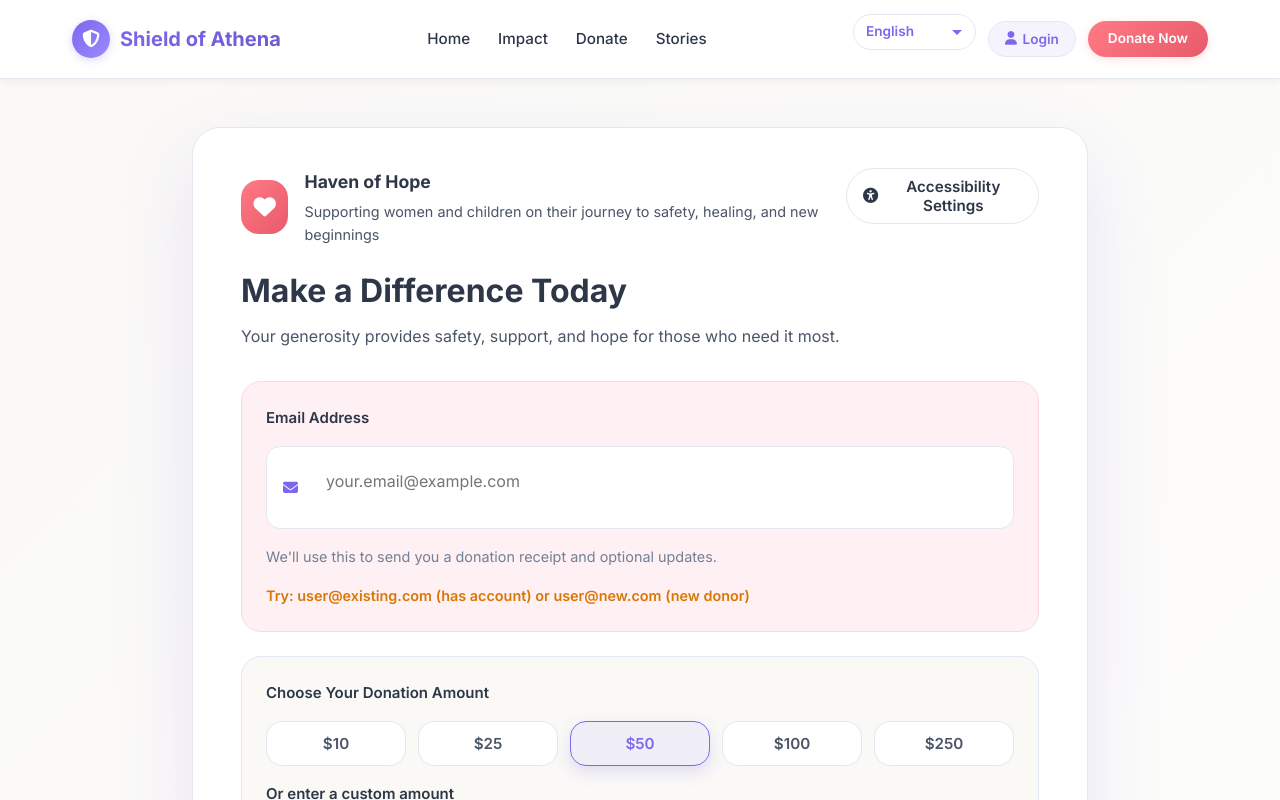
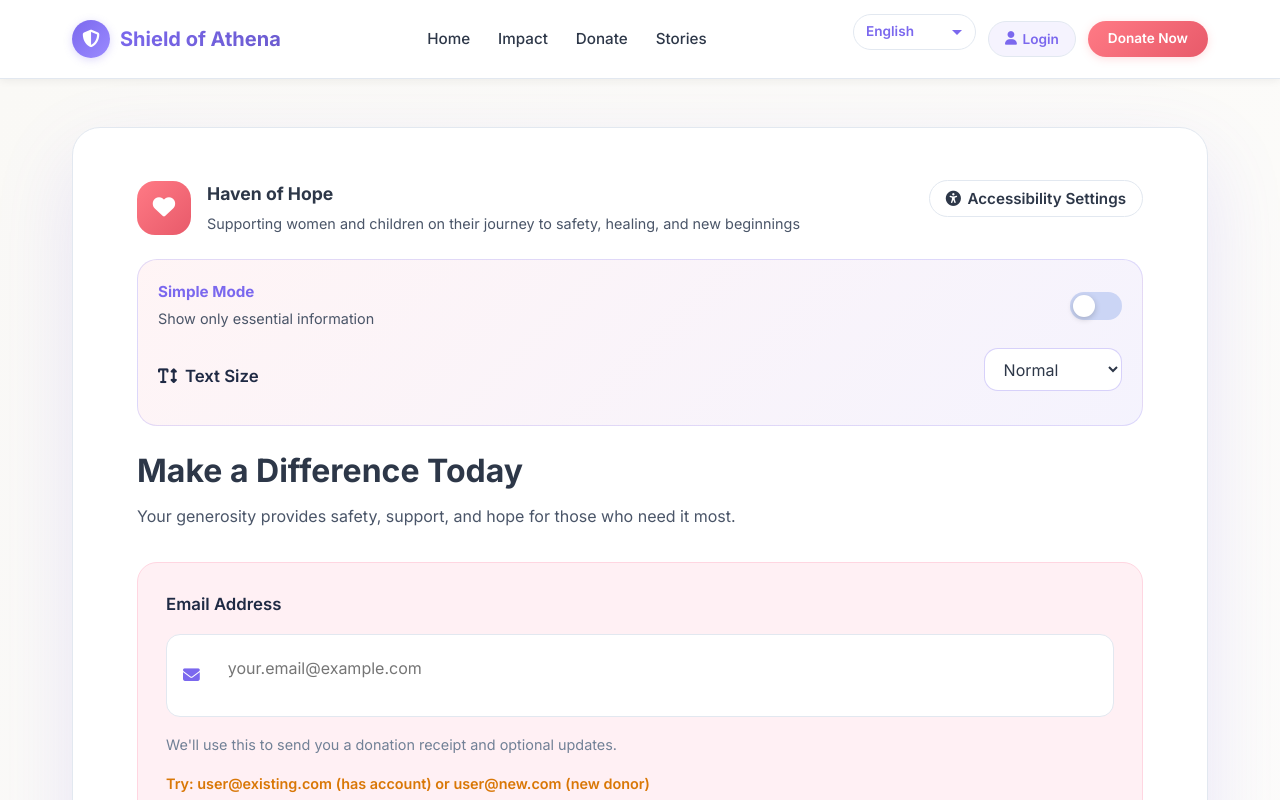
Before and after one commit to bryanTRX/project-team, an Angular app in the folder frontend/: page /payment in a window 1280 px wide. Both pictures are taken after a click on the button "Accessibility Settings". Shown: the top 800 px of the page. Built offline with nearby package versions, Linux system fonts and the light colour scheme.

Commit message:
feat: Implement accessibility features and enhance payment component layout

```diff
--- a/frontend/src/components/payment/payment.component.html
+++ b/frontend/src/components/payment/payment.component.html
@@ -1,7 +1,7 @@
 <section class="payment-section">
   <div class="container">
     <ng-container *ngIf="!showSuccess; else successState">
-      <div class="payment-card">
+      <div class="payment-card" [ngClass]="{'text-large': textSize === 'large', 'text-xlarge': textSize === 'xlarge'}">
         <div class="form-intro">
           <div class="org-brand">
             <div class="brand-icon">
@@ -14,10 +14,37 @@
               </p>
             </div>
           </div>
-          <button class="accessibility-btn" type="button">
+          <button class="accessibility-btn" type="button" (click)="toggleAccessibilityPanel()">
             <i class="fas fa-universal-access"></i>
             <span>Accessibility Settings</span>
           </button>
+        </div>
+        <div class="accessibility-panel" *ngIf="showAccessibilityPanel">
+          <div class="panel-row">
+            <div>
+              <p class="panel-title">Simple Mode</p>
+              <span class="panel-subtitle">Show only essential information</span>
+            </div>
+            <label class="toggle-switch">
+              <input
+                type="checkbox"
+                name="simpleMode"
+                [(ngModel)]="simpleMode"
+                (change)="trackSimpleModeChange()">
+              <span class="slider"></span>
+            </label>
+          </div>
+          <div class="panel-row">
+            <div class="panel-label">
+              <i class="fas fa-text-height"></i>
+              <span>Text Size</span>
+            </div>
+            <select [(ngModel)]="textSize" name="textSize">
+              <option *ngFor="let option of textSizeOptions" [value]="option.value">
+                {{ option.label }}
+              </option>
+            </select>
+          </div>
         </div>
 
         <div class="form-headline">
@@ -41,7 +68,7 @@
             <p class="field-hint">
               We'll use this to send you a donation receipt and optional updates.
             </p>
-            <p class="field-example">
+            <p class="field-example" *ngIf="!simpleMode">
               Try: user@existing.com (has account) or user@new.com (new donor)
             </p>
           </div>
@@ -92,7 +119,7 @@
             </div>
           </div>
 
-          <div class="info-card impact-card">
+          <div class="info-card impact-card" *ngIf="!simpleMode">
             <div class="info-icon">
               <i class="fas fa-hands-helping"></i>
             </div>
@@ -105,7 +132,7 @@
             </div>
           </div>
 
-          <div class="info-card updates-card">
+          <div class="info-card updates-card" *ngIf="!simpleMode">
             <div class="info-icon">
               <i class="fas fa-newspaper"></i>
             </div>
@@ -127,7 +154,7 @@
             </div>
           </div>
 
-          <div class="privacy-card">
+          <div class="privacy-card" *ngIf="!simpleMode">
             <i class="fas fa-lock"></i>
             <div>
               <p class="privacy-title">Your privacy matters.</p>
--- a/frontend/src/components/payment/payment.component.scss
+++ b/frontend/src/components/payment/payment.component.scss
@@ -8,7 +8,7 @@
   }
 
   .container {
-    max-width: 960px;
+    max-width: 1200px;
     margin: 0 auto;
   }
 }
@@ -17,11 +17,14 @@
   background: #fff;
   border-radius: 28px;
   box-shadow: 0 30px 80px rgba(123, 104, 238, 0.15);
-  padding: 2rem;
+  padding: 2.75rem 3.5rem;
   border: 1px solid #e2e8f0;
+  font-size: 1.05rem;
+  line-height: 1.65;
+  color: #1f2a44;
 
   @media (min-width: 768px) {
-    padding: 2.5rem 3rem;
+    padding: 3.25rem 4rem;
   }
 }
 
@@ -35,6 +38,126 @@
     flex-direction: row;
     align-items: center;
     justify-content: space-between;
+  }
+}
+
+.accessibility-panel {
+  background: linear-gradient(135deg, rgba(255, 122, 133, 0.08), rgba(123, 104, 238, 0.08));
+  border-radius: 20px;
+  padding: 1.25rem;
+  border: 1px solid rgba(123, 104, 238, 0.2);
+  margin-bottom: 1.5rem;
+  display: flex;
+  flex-direction: column;
+  gap: 1rem;
+
+  .panel-row {
+    display: flex;
+    justify-content: space-between;
+    align-items: center;
+    gap: 1rem;
+    flex-wrap: wrap;
+  }
+
+  .panel-title {
+    margin: 0;
+    font-weight: 700;
+    color: #7b68ee;
+  }
+
+  .panel-subtitle {
+    color: #4a5568;
+    font-size: 0.9rem;
+  }
+
+  .panel-label {
+    display: flex;
+    align-items: center;
+    gap: 0.5rem;
+    font-weight: 600;
+    color: #1f2a44;
+  }
+
+  select {
+    border-radius: 14px;
+    border: 1.5px solid rgba(123, 104, 238, 0.3);
+    padding: 0.6rem 0.9rem;
+    font-size: 1rem;
+    background: #fff;
+    font-family: inherit;
+
+    &:focus {
+      outline: none;
+      border-color: #7b68ee;
+      box-shadow: 0 0 0 3px rgba(123, 104, 238, 0.15);
+    }
+  }
+}
+
+.toggle-switch {
+  position: relative;
+  width: 52px;
+  height: 28px;
+
+  input {
+    opacity: 0;
+    width: 0;
+    height: 0;
+  }
+
+  .slider {
+    position: absolute;
+    cursor: pointer;
+    top: 0;
+    left: 0;
+    right: 0;
+    bottom: 0;
+    background-color: #cbd5f5;
+    transition: 0.2s;
+    border-radius: 999px;
+
+    &:before {
+      position: absolute;
+      content: '';
+      height: 22px;
+      width: 22px;
+      left: 3px;
+      top: 3px;
+      background: #fff;
+      border-radius: 50%;
+      transition: 0.2s;
+      box-shadow: 0 2px 6px rgba(0, 0, 0, 0.2);
+    }
+  }
+
+  input:checked + .slider {
+    background: linear-gradient(135deg, #ff7a85, #7b68ee);
+  }
+
+  input:checked + .slider:before {
+    transform: translateX(24px);
+  }
+}
+
+.payment-card.text-large {
+  font-size: 1.15rem;
+
+  .form-section label {
+    font-size: 1.15rem;
+  }
+}
+
+.payment-card.text-xlarge {
+  font-size: 1.25rem;
+
+  .form-section label {
+    font-size: 1.2rem;
+  }
+
+  input,
+  select,
+  button {
+    font-size: 1.2rem;
   }
 }
 
@@ -110,21 +233,22 @@
 .donation-form {
   display: flex;
   flex-direction: column;
-  gap: 1.5rem;
+  gap: 1.75rem;
 }
 
 .form-section {
   background: #faf9f6;
   border: 1px solid #e2e8f0;
   border-radius: 20px;
-  padding: 1.5rem;
+  padding: 1.75rem;
   display: flex;
   flex-direction: column;
   gap: 1rem;
 
   label {
     font-weight: 600;
-    color: #2d3748;
+    color: #1f2a44;
+    font-size: 1.05rem;
   }
 }
 
@@ -177,12 +301,13 @@
   gap: 0.75rem;
 
   button {
-    padding: 0.75rem;
+    padding: 1rem;
     border-radius: 16px;
     border: 1.5px solid #e2e8f0;
     background: #fff;
     font-weight: 600;
-    color: #4a5568;
+    color: #1f2a44;
+    font-size: 1.05rem;
     cursor: pointer;
     transition: all 0.3s ease;
 
@@ -206,7 +331,7 @@
     gap: 0.5rem;
     border: 1.5px solid #e2e8f0;
     border-radius: 14px;
-    padding: 0.5rem 0.75rem;
+    padding: 0.6rem 0.85rem;
     background: #fff;
 
     .currency-symbol {
@@ -246,7 +371,7 @@
   display: flex;
   flex-direction: column;
   gap: 0.4rem;
-  min-width: 180px;
+  min-width: 200px;
   flex: 0 0 auto;
 
   .freq-header {
@@ -324,11 +449,11 @@
 
 .checkbox-field {
   display: flex;
-  gap: 0.5rem;
+  gap: 0.6rem;
   align-items: flex-start;
   cursor: pointer;
-  font-size: 0.95rem;
-  color: #2d3748;
+  font-size: 1rem;
+  color: #1f2a44;
 
   input {
     margin-top: 0.2rem;
@@ -357,7 +482,7 @@
   p {
     margin: 0;
     color: #4a5568;
-    font-size: 0.9rem;
+    font-size: 1rem;
   }
 }
 
@@ -419,24 +544,24 @@
   gap: 0.5rem;
 
   label {
-    font-size: 0.9rem;
-    color: #2d3748;
+    font-size: 1rem;
+    color: #1f2a44;
   }
 
   input {
     width: 100%;
-    padding: 0.75rem 1rem;
-    border-radius: 14px;
-    border: 1.5px solid #e2e8f0;
+    padding: 0.9rem 1rem;
+    border-radius: 16px;
+    border: 1.5px solid #d2daf0;
     background: #faf9f6;
-    font-size: 1rem;
+    font-size: 1.05rem;
     font-family: inherit;
-    transition: border-color 0.3s ease;
+    transition: border-color 0.3s ease, box-shadow 0.3s ease;
 
     &:focus {
       outline: none;
       border-color: #7b68ee;
-      box-shadow: 0 0 0 3px rgba(123, 104, 238, 0.1);
+      box-shadow: 0 0 0 4px rgba(123, 104, 238, 0.15);
     }
   }
 }
@@ -469,29 +594,30 @@
   }
 
   span {
-    font-size: 0.9rem;
+    font-size: 1rem;
   }
 }
 
 .submit-payment-btn {
   width: 100%;
-  padding: 1rem;
+  padding: 1.15rem;
   border: none;
-  border-radius: 16px;
-  background: linear-gradient(135deg, #ff7a85, #e85a6a);
+  border-radius: 18px;
+  background: linear-gradient(135deg, #ff7a85, #7b68ee);
   color: #fff;
-  font-size: 1.05rem;
+  font-size: 1.15rem;
   font-weight: 700;
   cursor: pointer;
   display: flex;
   align-items: center;
   justify-content: center;
-  gap: 0.5rem;
-  box-shadow: 0 15px 30px rgba(232, 90, 106, 0.35);
-  transition: transform 0.3s ease;
+  gap: 0.65rem;
+  box-shadow: 0 15px 30px rgba(123, 104, 238, 0.28);
+  transition: transform 0.2s ease, box-shadow 0.2s ease;
 
   &:hover {
-    transform: translateY(-2px);
+    transform: translateY(-1px);
+    box-shadow: 0 18px 32px rgba(123, 104, 238, 0.35);
   }
 }
 
--- a/frontend/src/components/payment/payment.component.ts
+++ b/frontend/src/components/payment/payment.component.ts
@@ -34,6 +34,14 @@ export class PaymentComponent implements OnInit {
   cvv: string = '';
   email: string = '';
   showSuccess = false;
+  showAccessibilityPanel = false;
+  simpleMode = false;
+  textSize: 'normal' | 'large' | 'xlarge' = 'normal';
+  readonly textSizeOptions = [
+    { value: 'normal', label: 'Normal' },
+    { value: 'large', label: 'Large' },
+    { value: 'xlarge', label: 'Extra Large' }
+  ];
 
   constructor(private router: Router) {}
 
@@ -170,4 +178,15 @@ export class PaymentComponent implements OnInit {
   goBack(): void {
     this.router.navigate(['/']);
   }
+
+  toggleAccessibilityPanel(): void {
+    this.showAccessibilityPanel = !this.showAccessibilityPanel;
+  }
+
+  trackSimpleModeChange(): void {
+    // Clear optional fields when entering simple mode for clarity
+    if (this.simpleMode) {
+      this.updatesOptIn = false;
+    }
+  }
 }
--- a/frontend/src/components/user-dashboard/user-dashboard.component.html
+++ b/frontend/src/components/user-dashboard/user-dashboard.component.html
@@ -1,17 +1,5 @@
 <section class="dashboard-page" *ngIf="user">
   <div class="dashboard-container">
-    <header class="brand-header">
-      <div class="brand-left">
-        <div class="logo-icon">
-          <i class="fas fa-shield-alt"></i>
-        </div>
-        <div>
-          <p class="brand-name">Shield of Athena</p>
-          <p class="brand-subtitle">Supporting women and children in crisis</p>
-        </div>
-      </div>
-    </header>
-
     <div class="impact-dashboard">
       <div class="dashboard-header">
         <div>
--- a/frontend/src/components/user-dashboard/user-dashboard.component.scss
+++ b/frontend/src/components/user-dashboard/user-dashboard.component.scss
@@ -6,7 +6,8 @@
 }
 
 .dashboard-container {
-  max-width: 1100px;
+  max-width: 1200px;
+  width: 100%;
   margin: 0 auto;
 }
 
@@ -59,7 +60,7 @@
   background: rgba(255, 255, 255, 0.95);
   border-radius: 28px;
   border: 1px solid rgba(123, 104, 238, 0.15);
-  padding: 2rem;
+  padding: 2.5rem 3rem;
   box-shadow: 0 30px 70px rgba(40, 30, 115, 0.18);
   backdrop-filter: blur(6px);
 }
```
